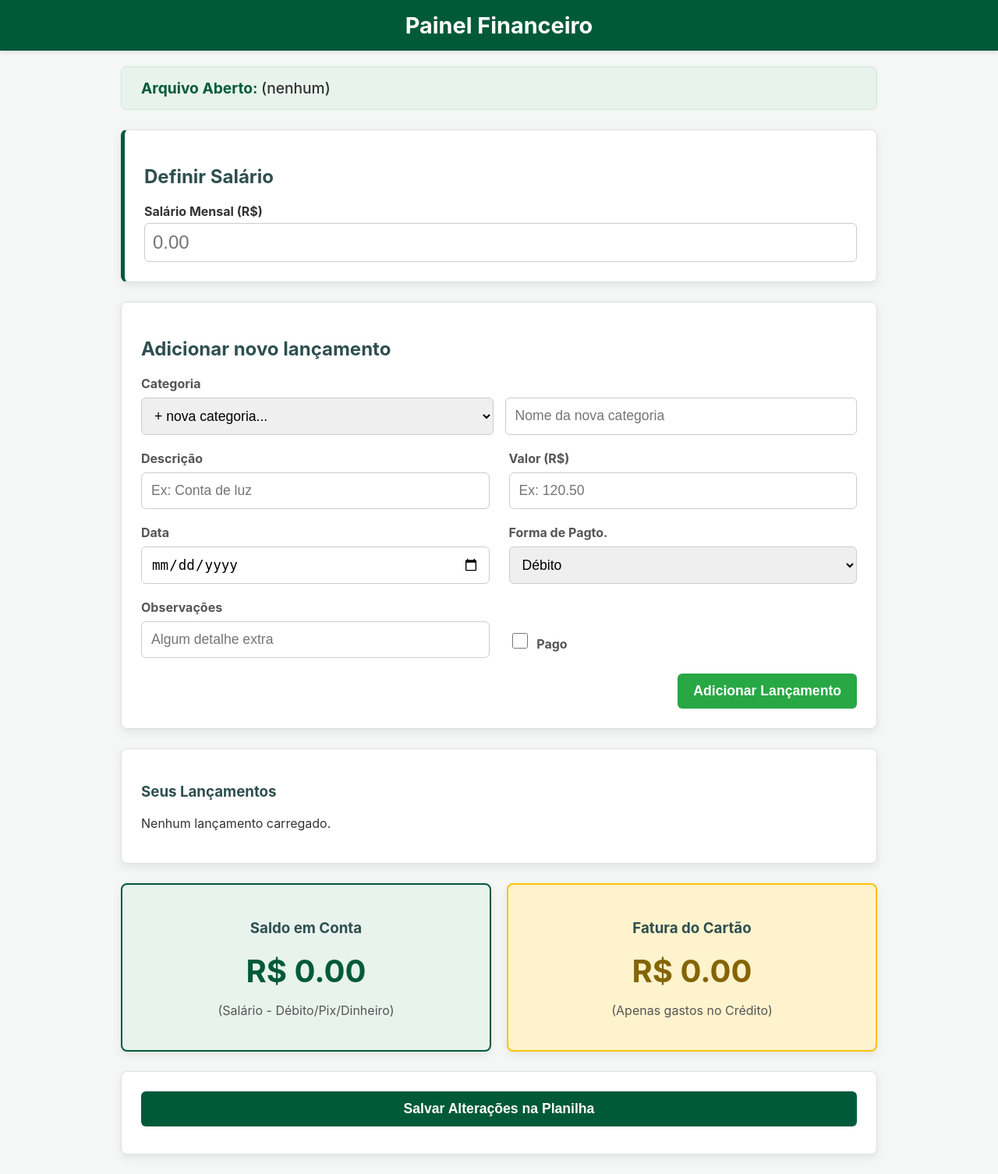
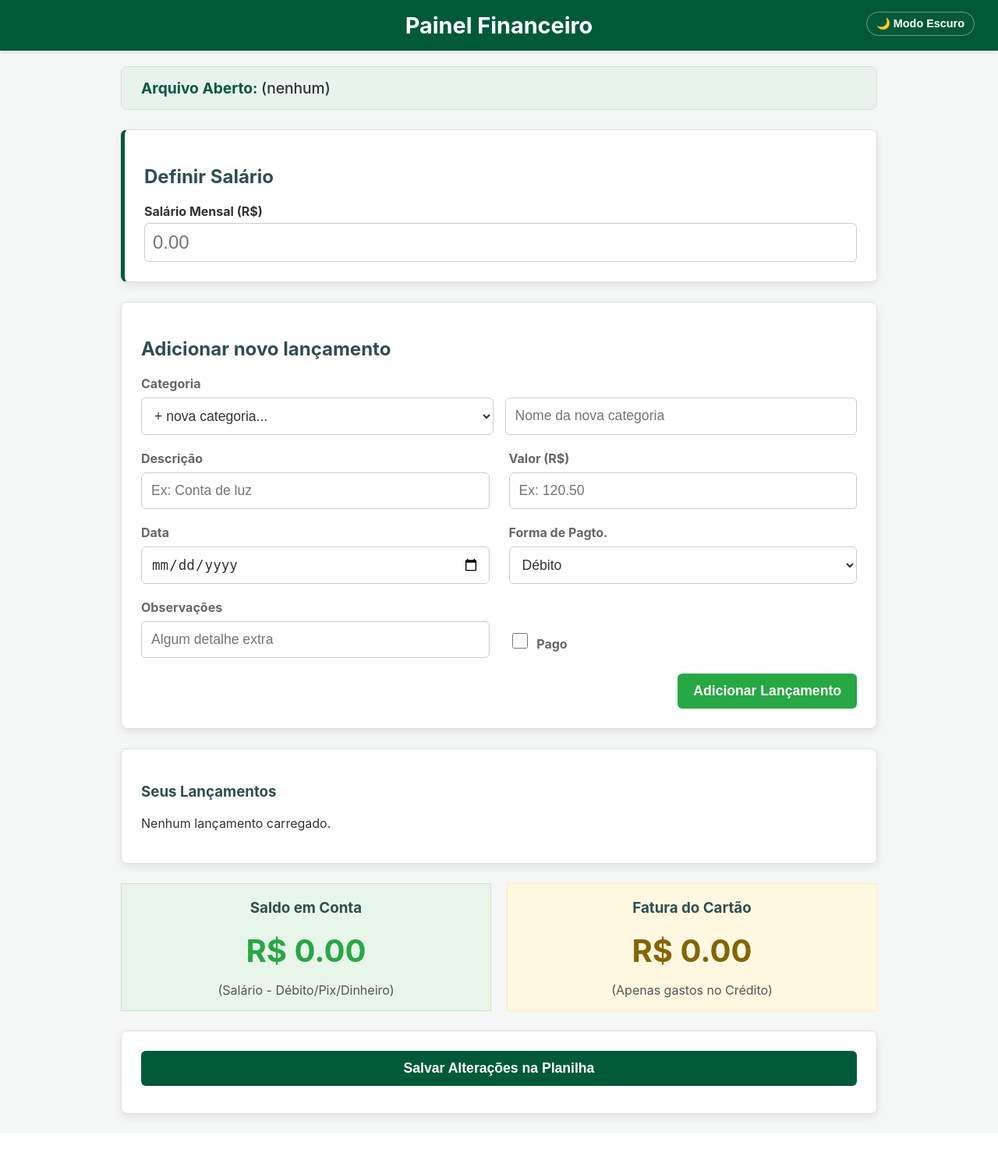
Before and after one commit to maarques/Monitoramento_Gastos, a Flask app: page /dashboard in a window 1280 px wide. Shown: the whole page at 78% size. After the commit the page ends 1440 px from the top, so only its background shows below. Run offline with Flask 2, Linux system fonts and the light colour scheme.

Commit message:
adição de um tema dark

```diff
--- a/static/css/style.css
+++ b/static/css/style.css
@@ -1,11 +1,101 @@
+ /* VARIÁVEIS DE TEMA (CLARO / ESCURO)*/
+
+:root {
+  --bg-body: #f4f7f6;
+  --bg-card: #ffffff;
+  --bg-brand: #005A3A;
+  --bg-highlight: #e8f3ee;
+  --bg-edit-row: #f8f9fa;
+  --bg-input: #ffffff;
+
+  --text-main: #333333;
+  --text-heading: #2f4f4f;
+  --text-brand: #005A3A;
+  --text-muted: #666666;
+  --text-light: #ffffff;
+
+  --border-main: #e0e0e0;
+  --border-highlight: #d4e3dc;
+  --border-input: #cccccc;
+  --border-item: #eeeeee;
+
+  --btn-success: #28a745;
+  --btn-primary: #005A3A;
+  --btn-edit: #007bff;
+  --btn-delete: #dc3545;
+  --btn-disabled: #cccccc;
+
+  --msg-saving: #007bff;
+  --msg-success: #28a745;
+  --msg-error: #dc3545;
+
+  --bg-card-saldo: #e8f5e9;
+  --border-card-saldo: #c8e6c9;
+
+  --bg-card-fatura: #fff8e1;
+  --border-card-fatura: #ffecb3;
+}
+
+[data-theme="dark"] {
+  /* Fundo da página*/
+  --bg-body: #0d1117;
+  /* Cartões */
+  --bg-card: #161b22;
+  /* Header  */
+  --bg-brand: #1e293b;
+  /* Destaques  */
+  --bg-highlight: #1e293b;
+  --bg-edit-row: #0d1117;
+  --bg-input: #0d1117;
+
+  /* Textos */
+  --text-main: #c9d1d9;
+  --text-heading: #e6edf3;
+  --text-brand: #e6edf3;
+  --text-muted: #8b949e;
+  --text-light: #ffffff;
+
+  /* Bordas mais contidas */
+  --border-main: #30363d;
+  --border-highlight: #30363d;
+  --border-input: #30363d;
+  --border-item: #21262d;
+
+  /* Botões Muted*/
+  --btn-success: #115e59;
+  --btn-primary: #064e3b;
+
+  --btn-edit: var(--bg-brand);
+
+  --btn-delete: #7f1d1d;
+  --btn-disabled: #334155;
+
+  /* Mensagens de sucesso/erro */
+  --msg-saving: #38bdf8;
+  --msg-success: #34d399;
+  --msg-error: #f87171;
+
+  --bg-card-saldo: rgba(16, 185, 129, 0.05);
+  --border-card-saldo: rgba(16, 185, 129, 0.2);
+
+  --bg-card-fatura: rgba(245, 158, 11, 0.05);
+  --border-card-fatura: rgba(245, 158, 11, 0.2);
+}
+
+/* ESTILOS GERAIS*/
 *, *:before, *:after {
   box-sizing: border-box;
 }
+
+body, .box, .topbar, .file-title-container, .cat-title, input, select, button, .gasto-item {
+  transition: background-color 0.3s ease, color 0.3s ease, border-color 0.3s ease;
+}
+
 body {
   font-family: -apple-system, BlinkMacSystemFont, "Segoe UI", Roboto, Helvetica, Arial, sans-serif;
   margin: 0;
-  background-color: #f4f7f6;
-  color: #333;
+  background-color: var(--bg-body);
+  color: var(--text-main);
   font-size: 16px;
 }
 main.container {
@@ -14,35 +104,35 @@ main.container {
   padding: 0 15px;
 }
 h1, h2, h3, h4 {
-  color: #2f4f4f;
+  color: var(--text-heading);
 }
 .file-title-container {
-  background-color: #e8f3ee;
+  background-color: var(--bg-highlight);
   padding: 15px 25px;
   border-radius: 8px;
   margin-bottom: 25px;
-  border: 1px solid #d4e3dc;
+  border: 1px solid var(--border-highlight);
 }
 .file-title-container h3 {
   margin: 0;
   font-size: 1.2em;
-  color: #005A3A;
+  color: var(--text-brand);
 }
 .file-title-container h3 span {
   font-weight: 500;
-  color: #333;
+  color: var(--text-main);
 }
 
 .topbar {
-  background-color: #005A3A;
-  color: white;
+  background-color: var(--bg-brand);
+  color: var(--text-light);
   padding: 15px 30px;
   text-align: center;
   box-shadow: 0 2px 5px rgba(0,0,0,0.1);
 }
 .topbar h1 {
   margin: 0;
-  color: white;
+  color: var(--text-light);
   font-size: 1.8em;
 }
 .header-link {
@@ -52,12 +142,12 @@ h1, h2, h3, h4 {
 }
 
 .box {
-  background-color: #ffffff;
+  background-color: var(--bg-card);
   border-radius: 8px;
   padding: 25px;
   margin-bottom: 25px;
   box-shadow: 0 4px 12px rgba(0,0,0,0.08);
-  border: 1px solid #e0e0e0;
+  border: 1px solid var(--border-main);
 }
 .box form {
     display: flex;
@@ -108,7 +198,7 @@ h1, h2, h3, h4 {
 .add-form .form-group label {
   margin-bottom: 8px;
   font-weight: bold;
-  color: #555;
+  color: var(--text-muted);
   font-size: 1em;
 }
 .add-form .category-selector {
@@ -118,7 +208,9 @@ h1, h2, h3, h4 {
 input[type="text"], input[type="number"], input[type="date"], select {
   font-size: 1.1em;
   padding: 12px;
-  border: 1px solid #ccc;
+  border: 1px solid var(--border-input);
+  background-color: var(--bg-input);
+  color: var(--text-main);
   border-radius: 6px;
   width: 100%;
 }
@@ -138,22 +230,22 @@ button {
   border: none;
   border-radius: 6px;
   cursor: pointer;
-  color: white;
+  color: var(--text-light);
   transition: background-color 0.2s ease, transform 0.1s ease;
 }
 button:hover { opacity: 0.9; }
 button:active { transform: scale(0.98); }
 
 button:disabled {
-  background-color: #cccccc;
+  background-color: var(--btn-disabled);
   cursor: not-allowed;
   opacity: 0.7;
 }
 
-#btn-add { background-color: #28a745; }
+#btn-add { background-color: var(--btn-success); }
 #btn-save {
   width: 100%;
-  background-color: #005A3A;
+  background-color: var(--btn-primary);
 }
 .save-section { text-align: center; }
 
@@ -282,3 +375,15 @@ button:disabled {
   }
   .topbar h1 { font-size: 1.5em; }
 }
+
+.card-saldo {
+  background-color: var(--bg-card-saldo) !important;
+  border: 1px solid var(--border-card-saldo) !important;
+  transition: background-color 0.3s ease, border-color 0.3s ease;
+}
+
+.card-fatura {
+  background-color: var(--bg-card-fatura) !important;
+  border: 1px solid var(--border-card-fatura) !important;
+  transition: background-color 0.3s ease, border-color 0.3s ease;
+}
--- a/static/js/app.js
+++ b/static/js/app.js
@@ -2,7 +2,39 @@ document.addEventListener('DOMContentLoaded', () => {
     const file = window.APP_FILE || null;
     let isDirty = false;
 
-    // --- LÓGICA DE SALÁRIO E SALDO (NOVO) ---
+    // --- DARK MODE TOGGLE LÓGICA (INJETADO AUTOMATICAMENTE) ---
+    const topbar = document.querySelector('.topbar');
+    if (topbar) {
+        topbar.style.position = 'relative'; // Garante que o absolute do botão funcione
+        const toggleBtn = document.createElement('button');
+        toggleBtn.id = 'theme-toggle';
+        toggleBtn.style.cssText = 'position: absolute; right: 30px; top: 15px; background: transparent; border: 1px solid rgba(255,255,255,0.4); color: white; padding: 6px 12px; font-size: 0.9em; border-radius: 20px; cursor: pointer; transition: all 0.3s ease;';
+
+        // Verifica preferência salva
+        const savedTheme = localStorage.getItem('theme') || 'light';
+        document.documentElement.setAttribute('data-theme', savedTheme);
+        updateBtnText(savedTheme);
+
+        toggleBtn.addEventListener('mouseover', () => toggleBtn.style.backgroundColor = 'rgba(255,255,255,0.1)');
+        toggleBtn.addEventListener('mouseout', () => toggleBtn.style.backgroundColor = 'transparent');
+
+        toggleBtn.addEventListener('click', () => {
+            const currentTheme = document.documentElement.getAttribute('data-theme');
+            const targetTheme = currentTheme === 'dark' ? 'light' : 'dark';
+            document.documentElement.setAttribute('data-theme', targetTheme);
+            localStorage.setItem('theme', targetTheme);
+            updateBtnText(targetTheme);
+        });
+
+        function updateBtnText(theme) {
+            toggleBtn.innerHTML = theme === 'dark' ? '☀️ Modo Claro' : '🌙 Modo Escuro';
+        }
+
+        topbar.appendChild(toggleBtn);
+    }
+    // -----------------------------------------------------------
+
+    // --- LÓGICA DE SALÁRIO E SALDO ---
     const salaryInput = document.getElementById('salary-input');
     const balanceDisplay = document.getElementById('balance-display');
     const fileId = window.APP_FILE || 'default_salary';
@@ -16,7 +48,7 @@ document.addEventListener('DOMContentLoaded', () => {
     // 2. Função para atualizar o saldo
     function updateBalance() {
         const balanceDisplay = document.getElementById('balance-display');
-        const creditDisplay = document.getElementById('credit-display'); // <-- Pega o novo card amarelo
+        const creditDisplay = document.getElementById('credit-display');
 
         if (!salaryInput || !balanceDisplay || !creditDisplay) return;
 
@@ -33,7 +65,7 @@ document.addEventListener('DOMContentLoaded', () => {
         // Percorre CADA LINHA de gasto, e não apenas o valor
         document.querySelectorAll('.gasto-item').forEach(item => {
             const valorEl = item.querySelector('.gasto-col.valor');
-            const formaEl = item.querySelector('.gasto-col.payment'); // <-- Pega a coluna da forma de pagamento
+            const formaEl = item.querySelector('.gasto-col.payment');
 
             if (valorEl) {
                 const valorTexto = valorEl.textContent.replace('R$', '').trim();
@@ -56,9 +88,10 @@ document.addEventListener('DOMContentLoaded', () => {
         // 1. Calcula o Saldo (Salário menos apenas Débito/Pix/Dinheiro)
         const restante = salary - totalDebito;
         if (restante >= 0) {
-            balanceDisplay.style.color = "#005A3A"; // Verde
+            // USANDO VARIÁVEIS CSS PARA FUNCIONAR BEM NO DARK MODE!
+            balanceDisplay.style.color = "var(--msg-success)";
         } else {
-            balanceDisplay.style.color = "#dc3545"; // Vermelho
+            balanceDisplay.style.color = "var(--msg-error)";
         }
         balanceDisplay.textContent = 'R$ ' + restante.toFixed(2);
 
@@ -200,7 +233,7 @@ document.addEventListener('DOMContentLoaded', () => {
             <div class="gasto-col valor" data-field="valor">R$ ${Number(row.valor).toFixed(2)}</div>
             <div class="gasto-col pago" data-field="pago"><input type="checkbox" class="chk-pago" ${row.pago ? 'checked' : ''}></div>
             <div class="gasto-col data" data-field="data">${row.data || ''}</div>
-            <div class="gasto-col payment" data-field="forma_pagamento">${row.forma_pagamento || 'Débito'}</div> <div class="gasto-col obs" data-field="obs">${row.obs || ''}</div>
+            <div class="gasto-col payment" data-field="forma_pagamento">${row.forma_pagamento || 'Débito'}</div>
             <div class="gasto-col obs" data-field="obs">${row.obs || ''}</div>
             <div class="gasto-col actions">
               <button class="btn-edit">Editar</button>
@@ -316,7 +349,7 @@ document.addEventListener('DOMContentLoaded', () => {
             const valor = item.querySelector('input[data-field="valor"]').value;
             const dateInput = item.querySelector('input[data-field="data"]').value;
             const obs = item.querySelector('input[data-field="obs"]').value;
-            const forma = item.querySelector('select[data-field="forma_pagamento"]').value; // <-- Lê a nova forma
+            const forma = item.querySelector('select[data-field="forma_pagamento"]').value;
 
             const dateParts = dateInput.split('-');
             const displayData = dateParts.length === 3 ? `${dateParts[2]}/${dateParts[1]}/${dateParts[0]}` : '';
@@ -333,7 +366,7 @@ document.addEventListener('DOMContentLoaded', () => {
                 item.querySelector('.nome').textContent = nome;
                 item.querySelector('.valor').textContent = 'R$ ' + (Number(valor).toFixed(2));
                 item.querySelector('.data').textContent = displayData;
-                item.querySelector('.payment').textContent = forma; // <-- Atualiza a tela
+                item.querySelector('.payment').textContent = forma;
                 item.querySelector('.obs').textContent = obs;
                 item.dataset.editing = '0';
                 const categoryRow = item.querySelector('.gasto-edit-category-row');
@@ -351,7 +384,7 @@ document.addEventListener('DOMContentLoaded', () => {
                 {field: 'nome', value: nome},
                 {field: 'valor', value: valor},
                 {field: 'data', value: displayData},
-                {field: 'forma_pagamento', value: forma}, // <-- Manda salvar a nova forma
+                {field: 'forma_pagamento', value: forma},
                 {field: 'obs', value: obs}
             ];
 
@@ -373,7 +406,7 @@ document.addEventListener('DOMContentLoaded', () => {
                     item.querySelector('.nome').textContent = nome;
                     item.querySelector('.valor').textContent = 'R$ ' + (Number(valor).toFixed(2));
                     item.querySelector('.data').textContent = displayData;
-                    item.querySelector('.payment').textContent = forma; // <-- Atualiza a tela
+                    item.querySelector('.payment').textContent = forma;
                     item.querySelector('.obs').textContent = obs;
                     item.dataset.editing = '0';
                     item.querySelector('.gasto-edit-category-row').remove();
@@ -392,13 +425,13 @@ document.addEventListener('DOMContentLoaded', () => {
         const nomeCell = item.querySelector('.nome');
         const valorCell = item.querySelector('.valor');
         const dataCell = item.querySelector('.data');
-        const formaCell = item.querySelector('.payment'); // <-- Pega a célula do pagamento
+        const formaCell = item.querySelector('.payment');
         const obsCell = item.querySelector('.obs');
 
         const nomeVal = nomeCell.textContent.trim();
         const valorVal = valorCell.textContent.replace(/[R$\s]/g, '').replace(',', '.').trim();
         const dataVal = dataCell.textContent.trim();
-        const formaVal = formaCell ? formaCell.textContent.trim() : 'Débito'; // <-- Pega o valor atual
+        const formaVal = formaCell ? formaCell.textContent.trim() : 'Débito';
         const obsVal = obsCell.textContent.trim();
 
         const dateParts = dataVal.split('/');
--- a/templates/dashboard.html
+++ b/templates/dashboard.html
@@ -111,13 +111,13 @@
   </section>
 
   <div style="display: flex; gap: 20px; justify-content: center; margin-bottom: 25px;">
-    <section class="box" style="flex: 1; text-align: center; background-color: #e8f3ee; border: 2px solid #005A3A; margin-bottom: 0;">
+    <section class="card-saldo" style="flex: 1; text-align: center; background-color: #e8f3ee; border: 2px solid #005A3A; margin-bottom: 0;">
       <h3>Saldo em Conta</h3>
       <h1 id="balance-display" style="color: #005A3A; font-size: 2.5em; margin: 10px 0;">R$ 0.00</h1>
       <p style="color: #555;">(Salário - Débito/Pix/Dinheiro)</p>
     </section>
 
-    <section class="box" style="flex: 1; text-align: center; background-color: #fff3cd; border: 2px solid #ffc107; margin-bottom: 0;">
+    <section class="card-fatura" style="flex: 1; text-align: center; background-color: #fff3cd; border: 2px solid #ffc107; margin-bottom: 0;">
       <h3>Fatura do Cartão</h3>
       <h1 id="credit-display" style="color: #856404; font-size: 2.5em; margin: 10px 0;">R$ 0.00</h1>
       <p style="color: #555;">(Apenas gastos no Crédito)</p>
```
Also changed, not shown: other parts of static/css/style.css (+22 -21 lines).
